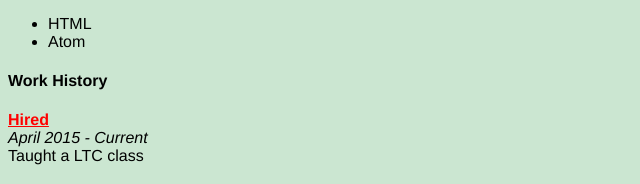
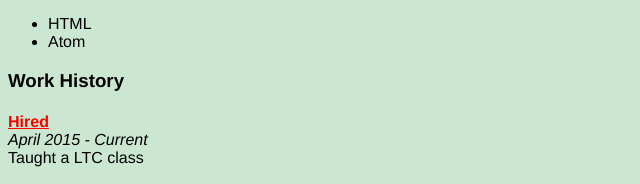
Before and after one commit to JonAbrams/Sample-resume, a plain HTML site: page resume.html in a window 1280 px wide. Shown: the part 195-379 px from the top of the page, 0-640 px from the left. Drawn offline with Linux system fonts and the light colour scheme.

Commit message:
Revert "I'm driunk"
This reverts commit 77ee68982d0967e8be8c67bb06c7e3bab172ce9c.

```diff
--- a/resume.html
+++ b/resume.html
@@ -15,7 +15,7 @@
       <li>HTML</li>
       <li>Atom</li>
     </ul>
-    <h4>Work History</h4>
+    <h3>Work History</h3>
     <div class="company">
       <h4 class="company-title">
         <a href="https://hired.com">Hired</a>
```
